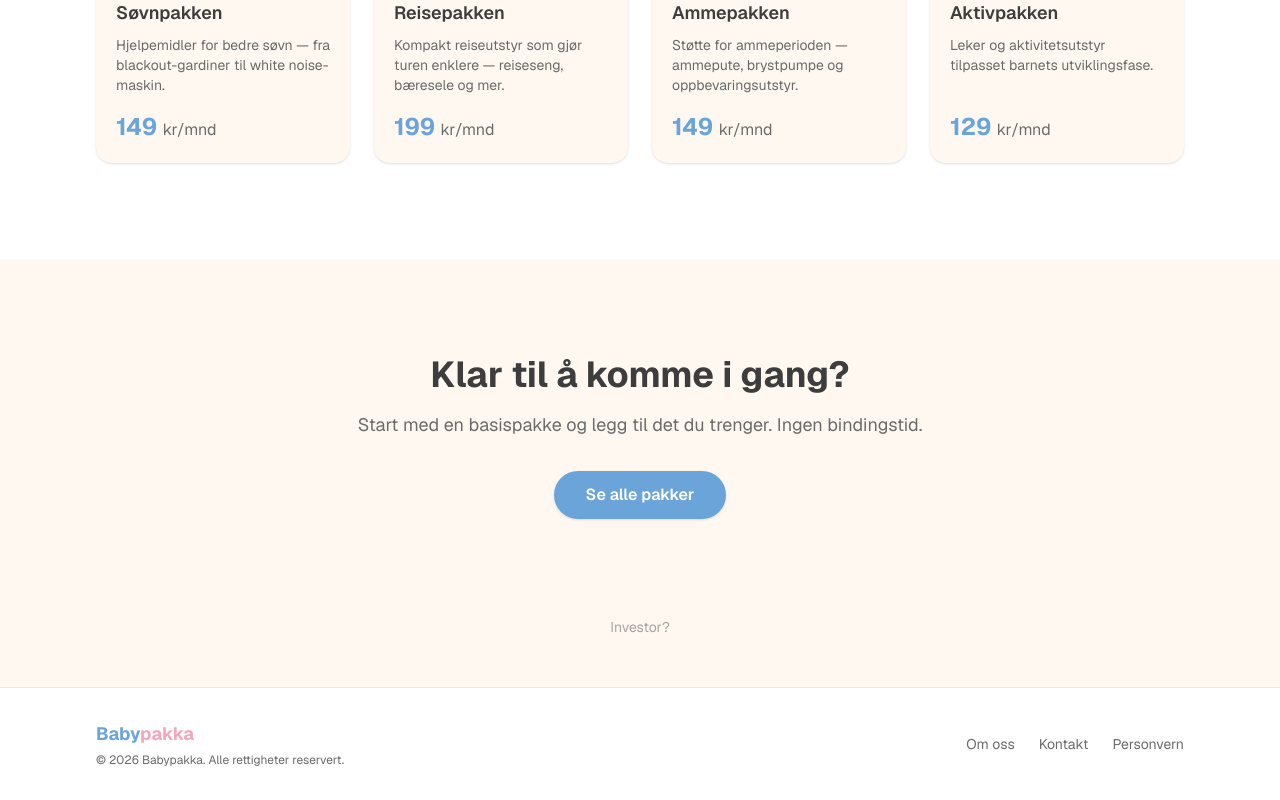
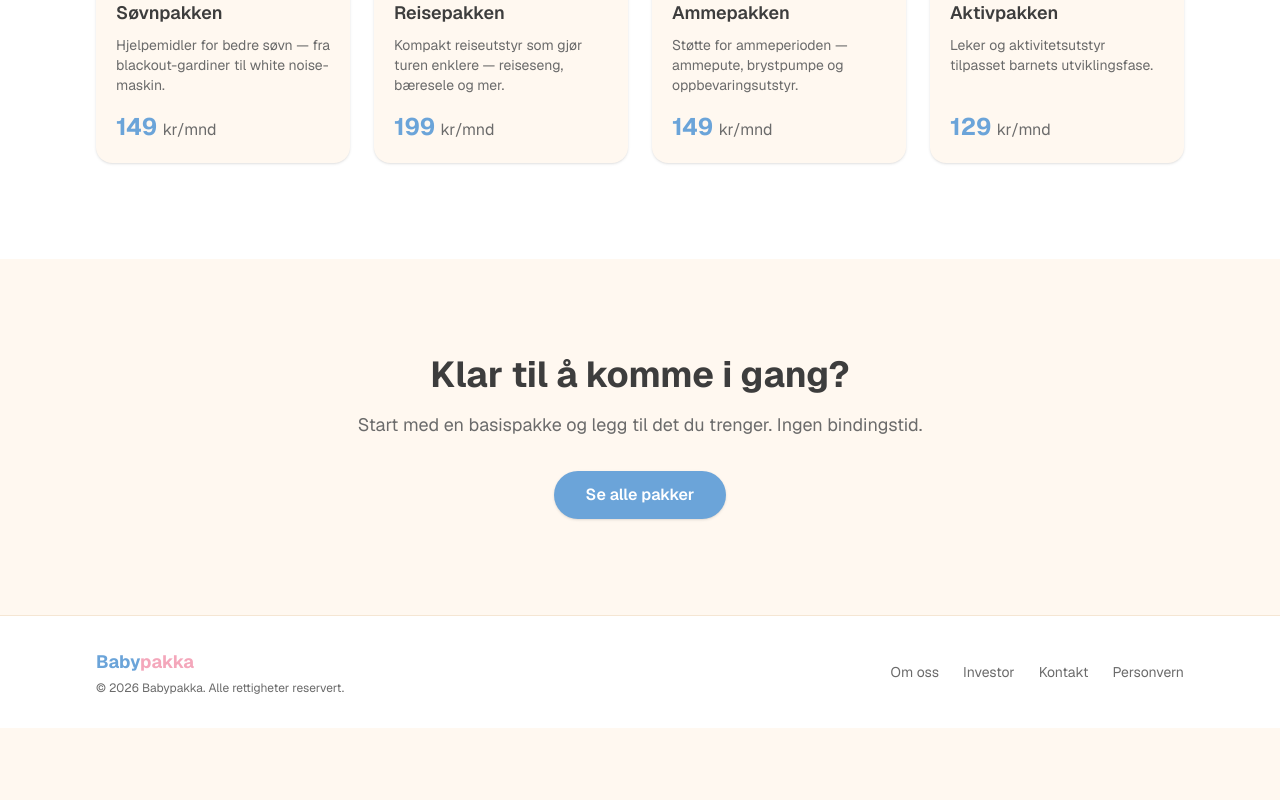
Before and after one commit to essoen/babypakka.no, a Next.js app in the folder frontend/: page / in a window 1280 px wide. Shown: the part 2001-2801 px from the top of the page. After the commit the page ends 2729 px from the top, so only its background shows below. Built offline with nearby package versions, Linux system fonts and the light colour scheme; no server answers.

Commit message:
Move Investor link to footer next to Om oss

```diff
--- a/frontend/src/app/page.tsx
+++ b/frontend/src/app/page.tsx
@@ -268,19 +268,6 @@ export default function Home() {
         </div>
       </section>
 
-      {/* Investor */}
-      <section className="pb-12">
-        <div className="mx-auto max-w-3xl px-4 text-center sm:px-6 lg:px-8">
-          <a
-            href="/babypakka_investor_pitch.pdf"
-            target="_blank"
-            rel="noopener noreferrer"
-            className="text-sm text-baby-text-light/60 underline-offset-4 hover:text-baby-blue hover:underline transition-colors"
-          >
-            Investor?
-          </a>
-        </div>
-      </section>
     </>
   );
 }
--- a/frontend/src/components/Footer.tsx
+++ b/frontend/src/components/Footer.tsx
@@ -21,6 +21,14 @@ export default function Footer() {
             >
               Om oss
             </Link>
+            <a
+              href="/babypakka_investor_pitch.pdf"
+              target="_blank"
+              rel="noopener noreferrer"
+              className="text-sm text-baby-text-light hover:text-baby-blue transition-colors"
+            >
+              Investor
+            </a>
             <Link
               href="/kontakt"
               className="text-sm text-baby-text-light hover:text-baby-blue transition-colors"
```
